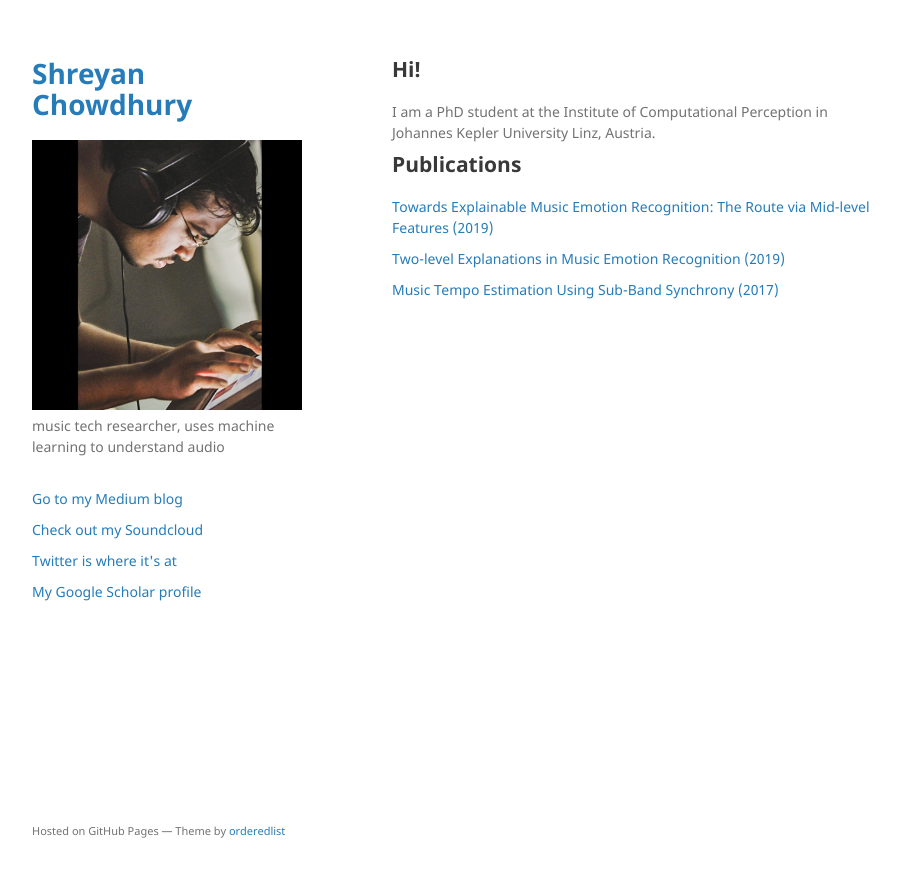
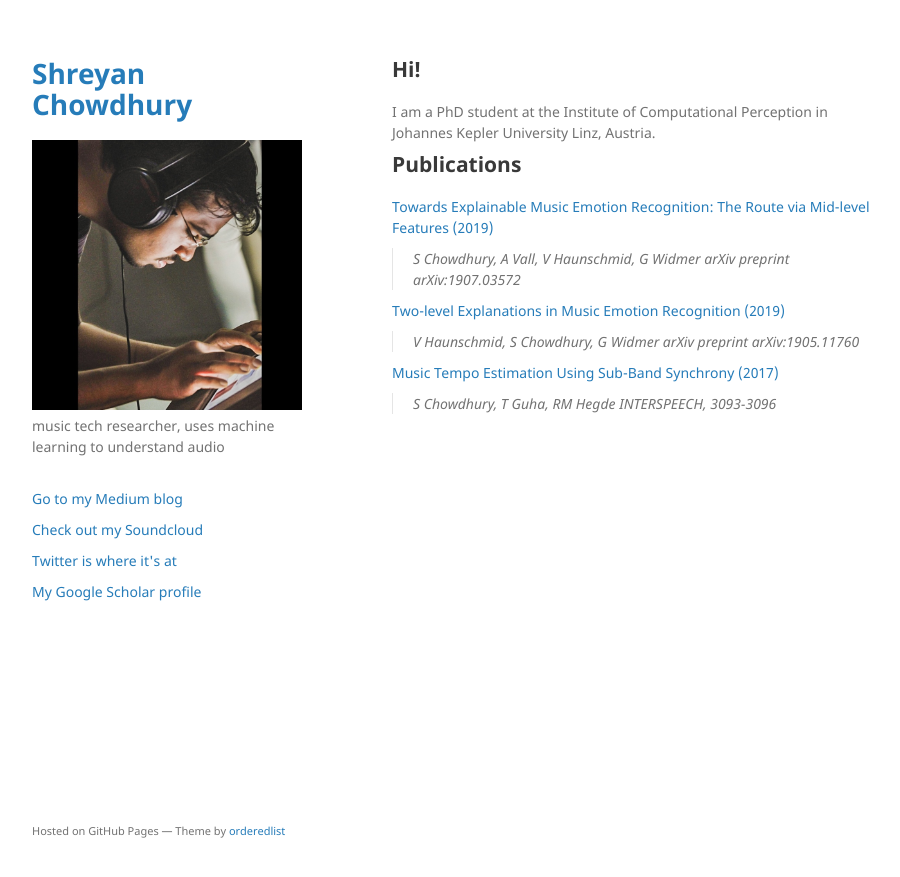
Before and after one commit to shreyanc/shreyanc.github.io, a Jekyll site: the page built from index.md, in a window 1280 px wide. Shown: the top 877 px of the page, without its empty margins (178-1078 px from the left). Built offline with Jekyll 4.4.1, drawn with Linux system fonts in a browser that asks for light colours; our own code applies the rules of GitHub Pages for plain Markdown files.

Commit message:
Update index.md

```diff
--- a/index.md
+++ b/index.md
@@ -9,7 +9,13 @@ I am a PhD student at the Institute of Computational Perception in Johannes Kepl
 ## Publications
 
 [Towards Explainable Music Emotion Recognition: The Route via Mid-level Features (2019)](https://arxiv.org/abs/1907.03572)
+> S Chowdhury, A Vall, V Haunschmid, G Widmer
+> arXiv preprint arXiv:1907.03572
 
 [Two-level Explanations in Music Emotion Recognition (2019)](https://arxiv.org/abs/1905.11760)
+> V Haunschmid, S Chowdhury, G Widmer
+> arXiv preprint arXiv:1905.11760
 
 [Music Tempo Estimation Using Sub-Band Synchrony (2017)](https://www.isca-speech.org/archive/Interspeech_2017/pdfs/1000.PDF)
+> S Chowdhury, T Guha, RM Hegde
+> INTERSPEECH, 3093-3096
```
